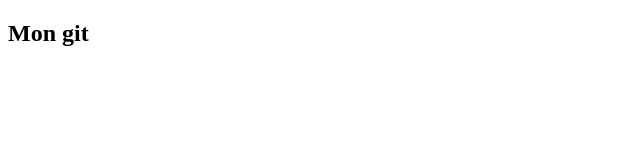
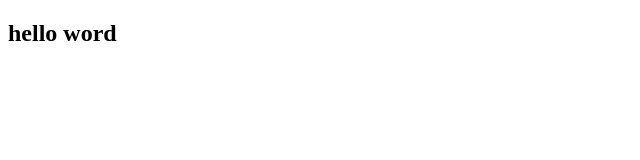
Before and after one commit to hamade21/Projet, a plain HTML site: page index.html in a window 1280 px wide. Shown: the full height of the page, 0-640 px from the left. Drawn offline with Linux system fonts and the light colour scheme.

```diff
--- a/index.html
+++ b/index.html
@@ -5,7 +5,7 @@
 </head>
 <body>
     <section>
-        <h1>Mon git</h1>
+        <h1>hello word</h1>
     </section>
 
 </body>
```
